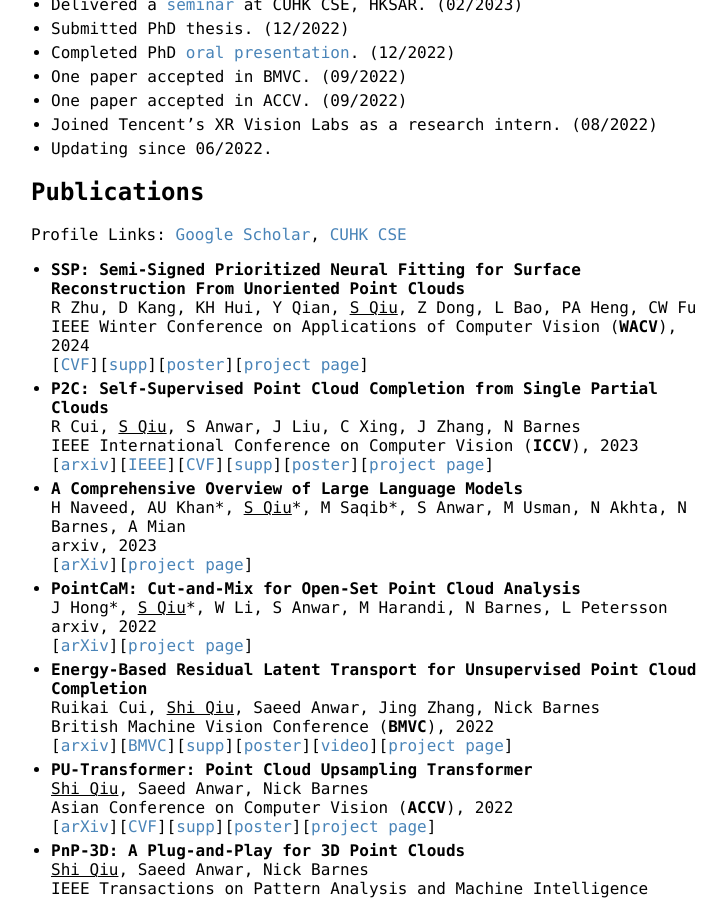
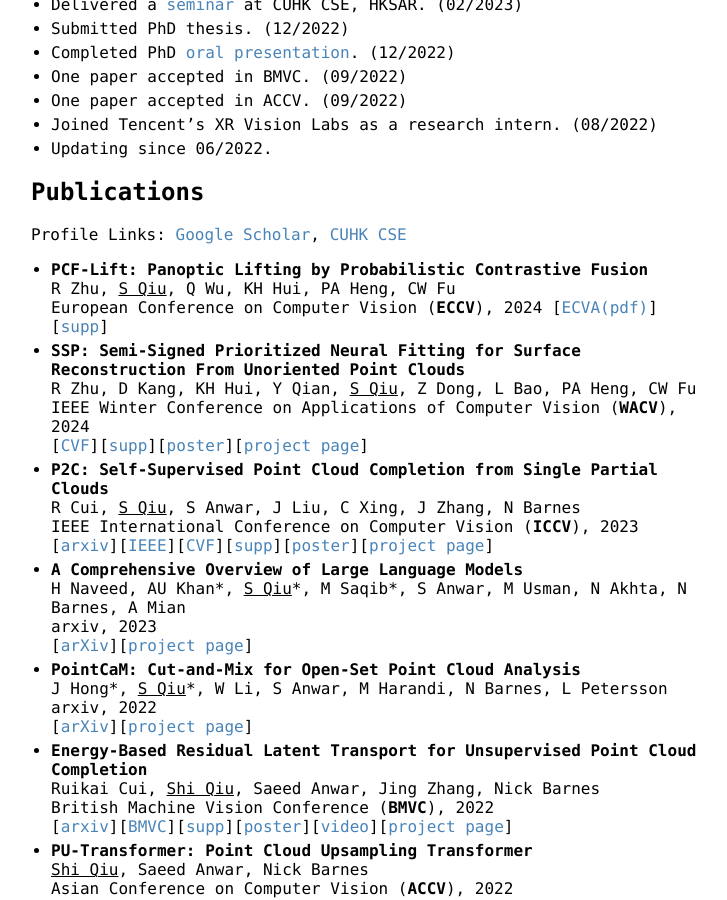
Before and after one commit to ShiQiu0419/ShiQiu0419.github.io, a Jekyll site: the page built from index.md, in a window 1280 px wide and 900 px high, scrolled down 746 px. Shown: the whole window, without its empty margins (259-986 px from the left). Built offline with Jekyll 4.4.1, drawn with Linux system fonts in a browser that asks for light colours; our own code applies the rules of GitHub Pages for plain Markdown files.

Commit message:
Update index.md

```diff
--- a/index.md
+++ b/index.md
@@ -30,6 +30,10 @@ For CUHK students: my student consultation hours are from 2:00 PM to 4:00 PM eve
 
 ## Publications
 Profile Links: [Google Scholar](https://scholar.google.com/citations?user=OPNVthUAAAAJ), [CUHK CSE](https://www.cse.cuhk.edu.hk/people/faculty/shi-qiu/)
+* **PCF-Lift: Panoptic Lifting by Probabilistic Contrastive Fusion**
+R Zhu, <ins>S Qiu</ins>, Q Wu, KH Hui, PA Heng, CW Fu
+European Conference on Computer Vision (**ECCV**), 2024
+[[ECVA(pdf)](https://www.ecva.net/papers/eccv_2024/papers_ECCV/papers/00187.pdf)][[supp](https://www.ecva.net/papers/eccv_2024/papers_ECCV/papers/00187-supp.pdf)]
 * **SSP: Semi-Signed Prioritized Neural Fitting for Surface Reconstruction From Unoriented Point Clouds**
 R Zhu, D Kang, KH Hui, Y Qian, <ins>S Qiu</ins>, Z Dong, L Bao, PA Heng, CW Fu
 IEEE Winter Conference on Applications of Computer Vision (**WACV**), 2024
```
